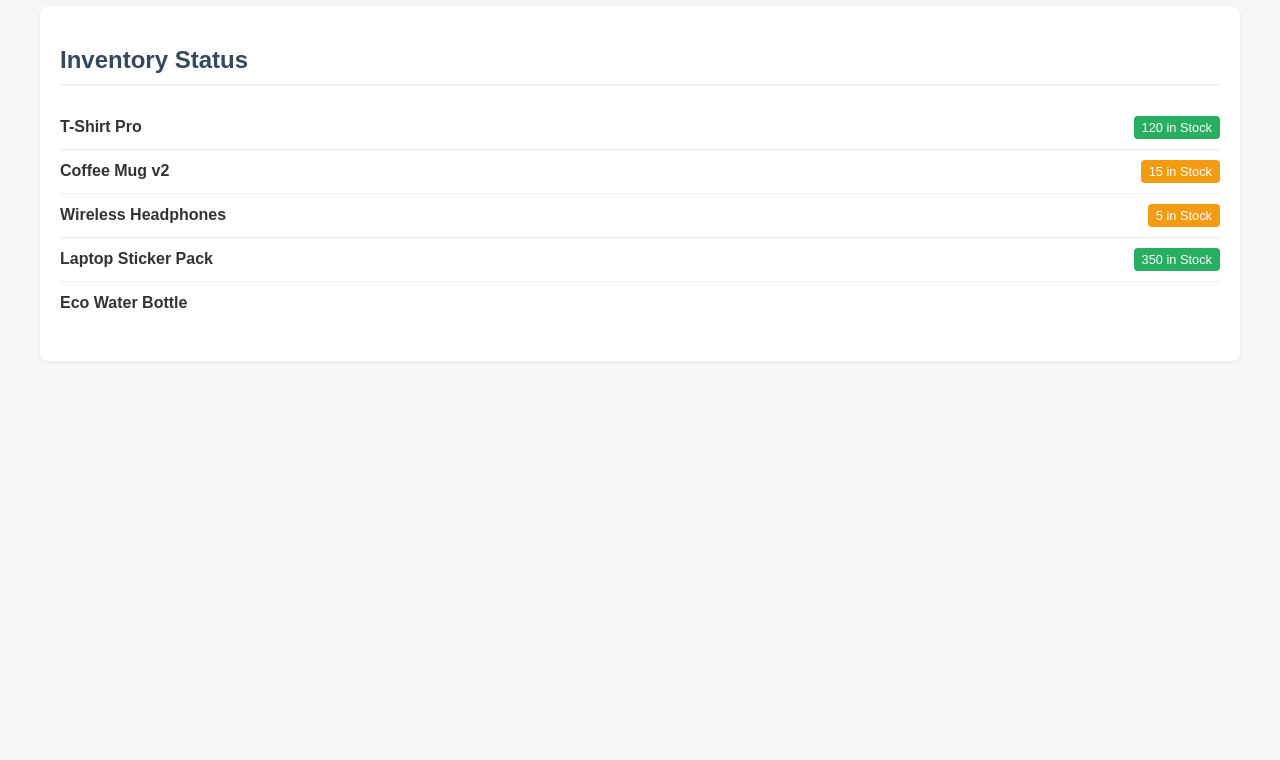
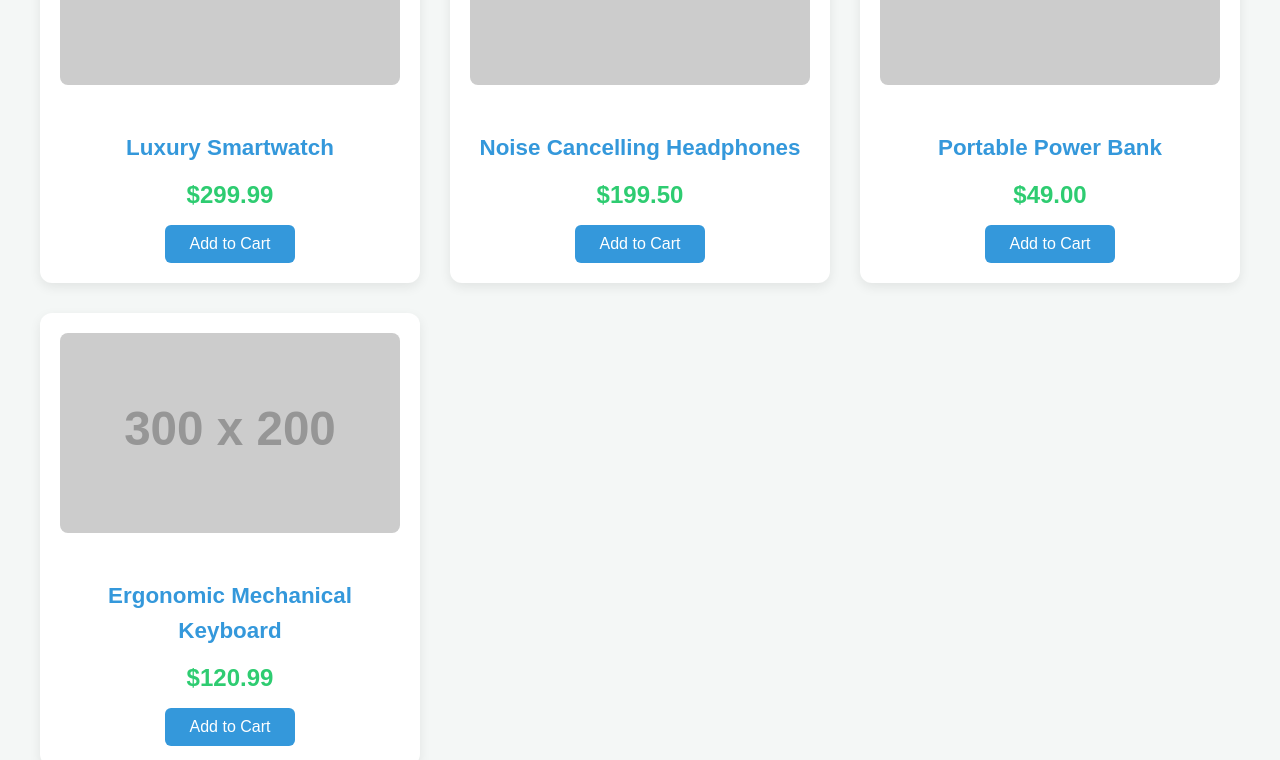
Before and after one commit to subhash143535/they-call-him-OG, a plain HTML site: page index.html in a window 1280 px wide. Shown: the part 378-1138 px from the top of the page. Before the commit the page ends 800 px from the top, so only its background shows below. Drawn offline with Linux system fonts and the light colour scheme; placeholder pictures from the web are drawn by us.

Commit message:
Update index.html

```diff
--- a/index.html
+++ b/index.html
@@ -3,191 +3,361 @@
 <head>
     <meta charset="UTF-8">
     <meta name="viewport" content="width=device-width, initial-scale=1.0">
-    <title>Simple Shop Dashboard</title>
+    <title>QuickShop - Modern E-Commerce Mockup</title>
     <style>
-        /* CSS STYLES */
+        /* ======================================= */
+        /* CSS STYLES (Integrated)                 */
+        /* ======================================= */
+        :root {
+            --primary-color: #3498db;
+            --secondary-color: #2ecc71;
+            --background-color: #f4f7f6;
+            --text-color: #333;
+            --card-shadow: 0 4px 12px rgba(0, 0, 0, 0.08);
+        }
+
         body {
             font-family: 'Arial', sans-serif;
             margin: 0;
             padding: 0;
-            background-color: #f4f7f6;
-            color: #333;
+            background-color: var(--background-color);
+            color: var(--text-color);
+            line-height: 1.6;
         }
+
         .header {
             background-color: #2c3e50;
             color: white;
+            padding: 15px 30px;
+            display: flex;
+            justify-content: space-between;
+            align-items: center;
+            box-shadow: var(--card-shadow);
+            position: sticky;
+            top: 0;
+            z-index: 1000;
+        }
+
+        .header h1 a {
+            color: white;
+            text-decoration: none;
+            font-size: 1.8em;
+        }
+
+        .cart-icon-container {
+            cursor: pointer;
+            position: relative;
+        }
+
+        .cart-count {
+            background-color: #e74c3c;
+            color: white;
+            border-radius: 50%;
+            padding: 2px 7px;
+            font-size: 0.75em;
+            position: absolute;
+            top: -10px;
+            right: -10px;
+            min-width: 15px;
+            text-align: center;
+        }
+
+        .container {
+            max-width: 1200px;
+            margin: 20px auto;
+            padding: 0 20px;
+        }
+
+        .product-grid {
+            display: grid;
+            grid-template-columns: repeat(auto-fit, minmax(280px, 1fr));
+            gap: 30px;
+        }
+
+        .product-card {
+            background: white;
             padding: 20px;
+            border-radius: 12px;
+            box-shadow: var(--card-shadow);
+            transition: transform 0.3s ease-in-out;
             text-align: center;
-            box-shadow: 0 4px 6px rgba(0, 0, 0, 0.1);
         }
-        .container {
+
+        .product-card:hover {
+            transform: translateY(-5px);
+        }
+
+        .product-card img {
+            width: 100%;
+            height: 200px;
+            object-fit: cover;
+            border-radius: 8px;
+            margin-bottom: 15px;
+        }
+
+        .product-card h3 {
+            font-size: 1.4em;
+            color: var(--primary-color);
+            margin-bottom: 10px;
+        }
+
+        .product-card p.price {
+            font-size: 1.5em;
+            font-weight: bold;
+            color: var(--secondary-color);
+            margin: 10px 0;
+        }
+
+        .add-to-cart-btn {
+            background-color: var(--primary-color);
+            color: white;
+            border: none;
+            padding: 10px 25px;
+            border-radius: 6px;
+            cursor: pointer;
+            font-size: 1em;
+            transition: background-color 0.3s;
+        }
+
+        .add-to-cart-btn:hover {
+            background-color: #2980b9;
+        }
+
+        /* Modal / Cart Styles */
+        .modal {
+            display: none; /* Hidden by default */
+            position: fixed;
+            z-index: 2000;
+            left: 0;
+            top: 0;
+            width: 100%;
+            height: 100%;
+            overflow: auto;
+            background-color: rgba(0, 0, 0, 0.4); /* Black w/ opacity */
+        }
+
+        .modal-content {
+            background-color: #fefefe;
+            margin: 5% auto; /* 5% from the top and centered */
             padding: 20px;
-            max-width: 1200px;
-            margin: auto;
+            border-radius: 10px;
+            width: 80%;
+            max-width: 600px;
+            box-shadow: var(--card-shadow);
+            animation: slideIn 0.4s ease-out;
         }
-        .stats-grid {
-            display: grid;
-            grid-template-columns: repeat(auto-fit, minmax(250px, 1fr));
-            gap: 20px;
-            margin-bottom: 30px;
+
+        @keyframes slideIn {
+            from {transform: translateY(-50px); opacity: 0;}
+            to {transform: translateY(0); opacity: 1;}
         }
-        .stat-card {
-            background-color: white;
-            padding: 20px;
-            border-radius: 8px;
-            box-shadow: 0 2px 4px rgba(0, 0, 0, 0.05);
-            text-align: center;
-            border-left: 5px solid #3498db;
+
+        .close-btn {
+            color: #aaa;
+            float: right;
+            font-size: 28px;
+            font-weight: bold;
         }
-        .stat-card h3 {
-            margin-top: 0;
-            color: #7f8c8d;
-            font-size: 1em;
+
+        .close-btn:hover,
+        .close-btn:focus {
+            color: #000;
+            text-decoration: none;
+            cursor: pointer;
         }
-        .stat-card p {
-            font-size: 2em;
-            font-weight: bold;
-            color: #2c3e50;
-            margin: 5px 0 0;
-        }
-        .products-section {
-            background-color: white;
-            padding: 20px;
-            border-radius: 8px;
-            box-shadow: 0 2px 4px rgba(0, 0, 0, 0.05);
-        }
-        .products-section h2 {
-            border-bottom: 2px solid #ecf0f1;
-            padding-bottom: 10px;
-            color: #34495e;
-        }
-        .product-list {
+
+        #cart-items {
             list-style: none;
             padding: 0;
         }
-        .product-list li {
-            padding: 10px 0;
-            border-bottom: 1px solid #eee;
+
+        #cart-items li {
             display: flex;
             justify-content: space-between;
             align-items: center;
+            padding: 10px 0;
+            border-bottom: 1px solid #eee;
         }
-        .product-list li:last-child {
+
+        #cart-items li:last-child {
             border-bottom: none;
         }
-        .product-list .name {
+
+        .remove-item-btn {
+            background: #e74c3c;
+            color: white;
+            border: none;
+            padding: 5px 10px;
+            border-radius: 4px;
+            cursor: pointer;
+            font-size: 0.8em;
+        }
+
+        #cart-total-container {
+            text-align: right;
+            margin-top: 20px;
+            font-size: 1.4em;
             font-weight: bold;
-        }
-        .product-list .stock {
-            padding: 4px 8px;
-            border-radius: 4px;
-            font-size: 0.8em;
-            color: white;
-        }
-        .in-stock {
-            background-color: #27ae60; /* Green */
-        }
-        .low-stock {
-            background-color: #f39c12; /* Orange */
         }
     </style>
 </head>
 <body>
 
     <div class="header">
-        <h1>🛍️ Shop Dashboard</h1>
-        <p>Overview of current sales and inventory</p>
+        <h1><a href="#">QuickShop</a></h1>
+        <div class="cart-icon-container" onclick="openCartModal()">
+            🛒 <span class="cart-count" id="cart-count">0</span>
+        </div>
     </div>
 
     <div class="container">
-        <h2>Key Metrics</h2>
-        <div class="stats-grid" id="stats-container">
+        <h2>Featured Products</h2>
+        <div class="product-grid" id="product-grid">
+            </div>
     </div>
 
-        <div class="products-section">
-            <h2>Inventory Status</h2>
-            <ul class="product-list" id="product-list">
+    <div id="cart-modal" class="modal">
+        <div class="modal-content">
+            <span class="close-btn" onclick="closeCartModal()">&times;</span>
+            <h2>Your Shopping Cart</h2>
+            <ul id="cart-items">
                 </ul>
+            <div id="cart-total-container">
+                Total: <span id="cart-total">$0.00</span>
+            </div>
+            <button class="add-to-cart-btn" style="width: 100%; margin-top: 20px;">
+                Proceed to Checkout
+            </button>
         </div>
     </div>
 
     <script>
-        // JAVASCRIPT LOGIC
-
-        // 1. Mock Data
-        const mockStats = [
-            { id: 'revenue', label: 'Today\'s Revenue', value: 1250.75, prefix: '$' },
-            { id: 'orders', label: 'New Orders', value: 15, prefix: '' },
-            { id: 'visitors', label: 'Website Visitors', value: 345, prefix: '' },
-            { id: 'conversion', label: 'Conversion Rate', value: 3.5, suffix: '%' }
+        // 1. Mock Product Data
+        const products = [
+            { id: 1, name: "Luxury Smartwatch", price: 299.99, image: "https://via.placeholder.com/300x200/3498db/ffffff?text=Smartwatch" },
+            { id: 2, name: "Noise Cancelling Headphones", price: 199.50, image: "https://via.placeholder.com/300x200/2ecc71/ffffff?text=Headphones" },
+            { id: 3, name: "Portable Power Bank", price: 49.00, image: "https://via.placeholder.com/300x200/e74c3c/ffffff?text=Power+Bank" },
+            { id: 4, name: "Ergonomic Mechanical Keyboard", price: 120.99, image: "https://via.placeholder.com/300x200/9b59b6/ffffff?text=Keyboard" }
         ];
 
-        const mockProducts = [
-            { name: 'T-Shirt Pro', stock: 120 },
-            { name: 'Coffee Mug v2', stock: 15 },
-            { name: 'Wireless Headphones', stock: 5 },
-            { name: 'Laptop Sticker Pack', stock: 350 },
-            { name: 'Eco Water Bottle', stock: 0 }
-        ];
+        // 2. Cart State Variable
+        let cart = [];
 
-        // 2. Function to Render Stats
-        function renderStats() {
-            const container = document.getElementById('stats-container');
-            container.innerHTML = ''; // Clear previous content
+        // 3. DOM Elements
+        const productGrid = document.getElementById('product-grid');
+        const cartCount = document.getElementById('cart-count');
+        const cartItemsList = document.getElementById('cart-items');
+        const cartTotalSpan = document.getElementById('cart-total');
+        const cartModal = document.getElementById('cart-modal');
 
-            mockStats.forEach(stat => {
+        // 4. Initialization: Render Products
+        function renderProducts() {
+            productGrid.innerHTML = ''; // Clear existing content
+            products.forEach(product => {
                 const card = document.createElement('div');
-                card.className = 'stat-card';
+                card.className = 'product-card';
                 card.innerHTML = `
-                    <h3>${stat.label}</h3>
-                    <p>${stat.prefix || ''}${stat.value.toLocaleString()}${stat.suffix || ''}</p>
+                    <img src="${product.image}" alt="${product.name}">
+                    <h3>${product.name}</h3>
+                    <p class="price">$${product.price.toFixed(2)}</p>
+                    <button class="add-to-cart-btn" data-id="${product.id}">
+                        Add to Cart
+                    </button>
                 `;
-                container.appendChild(card);
+                productGrid.appendChild(card);
+            });
+            // Attach event listeners to all "Add to Cart" buttons
+            document.querySelectorAll('.add-to-cart-btn').forEach(button => {
+                button.addEventListener('click', (e) => {
+                    const productId = parseInt(e.target.dataset.id);
+                    addItemToCart(productId);
+                });
             });
         }
 
-        // 3. Function to Render Products
-        function renderProducts() {
-            const list = document.getElementById('product-list');
-            list.innerHTML = ''; // Clear previous content
+        // 5. Cart Logic: Add Item
+        function addItemToCart(productId) {
+            const product = products.find(p => p.id === productId);
+            const existingItem = cart.find(item => item.id === productId);
 
-            mockProducts.forEach(product => {
-                const listItem = document.createElement('li');
-
-                // Determine stock class
-                let stockClass = '';
-                if (product.stock > 50) {
-                    stockClass = 'in-stock';
-                } else if (product.stock > 0) {
-                    stockClass = 'low-stock';
+            if (existingItem) {
+                existingItem.quantity += 1;
             } else {
-                    stockClass = ''; // Default/Out of Stock style
+                cart.push({ ...product, quantity: 1 });
             }
 
-                // Determine stock text
-                let stockText = product.stock > 0 ? `${product.stock} in Stock` : 'Out of Stock';
+            updateCartDisplay();
+            alert(`${product.name} added to cart!`);
+        }
+
+        // 6. Cart Logic: Remove Item
+        function removeItemFromCart(productId) {
+            cart = cart.filter(item => item.id !== productId);
+            updateCartDisplay();
+        }
+
+        // 7. Cart Logic: Update Display
+        function updateCartDisplay() {
+            // Update Cart Icon Count
+            const totalItems = cart.reduce((sum, item) => sum + item.quantity, 0);
+            cartCount.textContent = totalItems;
+
+            // Update Cart Modal List
+            cartItemsList.innerHTML = '';
+            let total = 0;
+
+            if (cart.length === 0) {
+                cartItemsList.innerHTML = '<li>Your cart is empty.</li>';
+            } else {
+                cart.forEach(item => {
+                    const listItem = document.createElement('li');
+                    const itemTotal = item.price * item.quantity;
+                    total += itemTotal;
 
                     listItem.innerHTML = `
-                    <span class="name">${product.name}</span>
-                    <span class="stock ${stockClass}">${stockText}</span>
+                        <span>${item.name} (${item.quantity})</span>
+                        <span>$${itemTotal.toFixed(2)}
+                            <button class="remove-item-btn" data-id="${item.id}">Remove</button>
+                        </span>
                     `;
-                list.appendChild(listItem);
+                    cartItemsList.appendChild(listItem);
+                });
+
+                // Re-attach remove button listeners
+                document.querySelectorAll('.remove-item-btn').forEach(button => {
+                    button.addEventListener('click', (e) => {
+                        const productId = parseInt(e.target.dataset.id);
+                        removeItemFromCart(productId);
+                    });
                 });
             }
 
-        // 4. Initialization (Run the render functions when the page loads)
+            // Update Total
+            cartTotalSpan.textContent = `$${total.toFixed(2)}`;
+        }
+
+        // 8. Modal Functions
+        function openCartModal() {
+            cartModal.style.display = 'block';
+            // Ensure the cart content is the latest when modal opens
+            updateCartDisplay();
+        }
+
+        function closeCartModal() {
+            cartModal.style.display = 'none';
+        }
+
+        // Close the modal when the user clicks anywhere outside of the modal
+        window.onclick = function(event) {
+            if (event.target == cartModal) {
+                closeCartModal();
+            }
+        }
+
+        // 9. Run on Page Load
         document.addEventListener('DOMContentLoaded', () => {
-            renderStats();
             renderProducts();
-
-            // Optional: Add a simple interactive element
-            // Example: An alert when clicking a stat card
-            const statCards = document.querySelectorAll('.stat-card');
-            statCards.forEach(card => {
-                card.addEventListener('click', function() {
-                    alert(`You clicked on: ${this.querySelector('h3').textContent}`);
-                });
-            });
+            updateCartDisplay(); // Initialize count to 0
         });
 
     </script>
```
Lines whose indentation alone changed are shown as unchanged.
